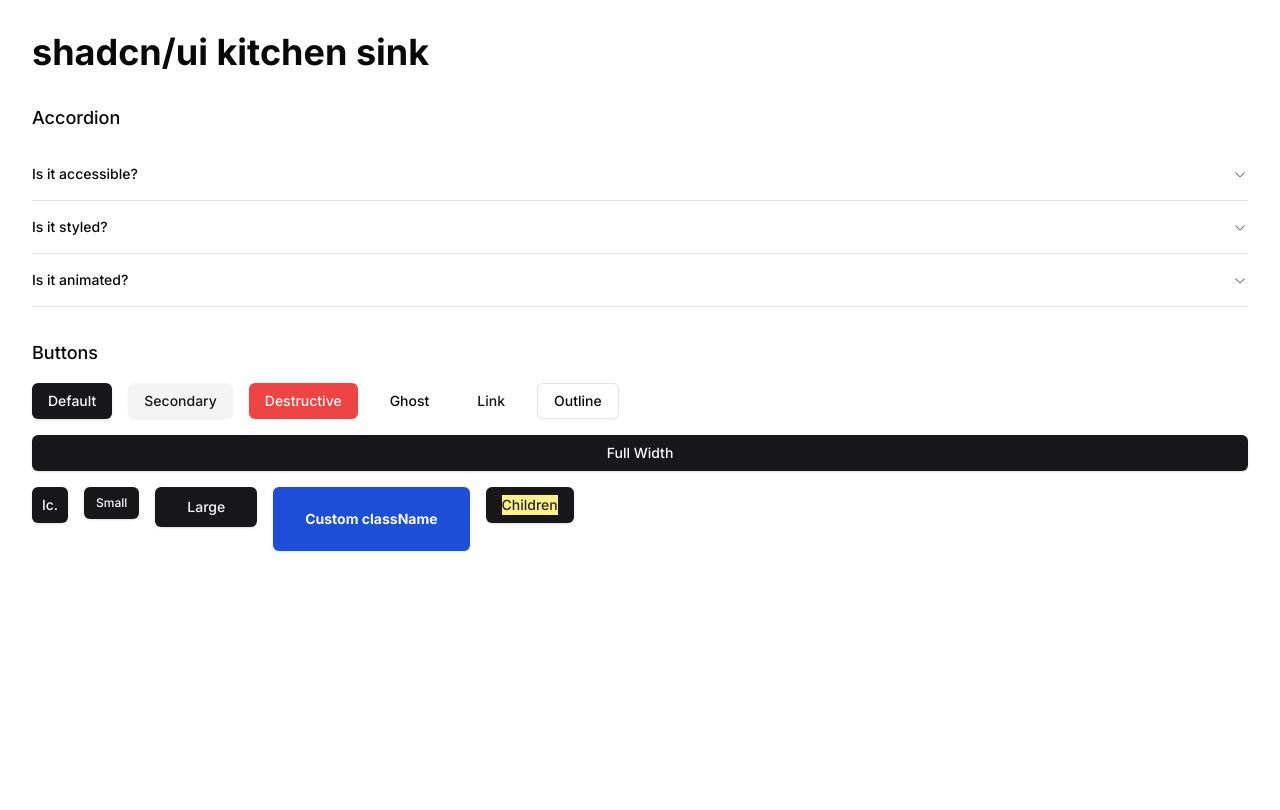
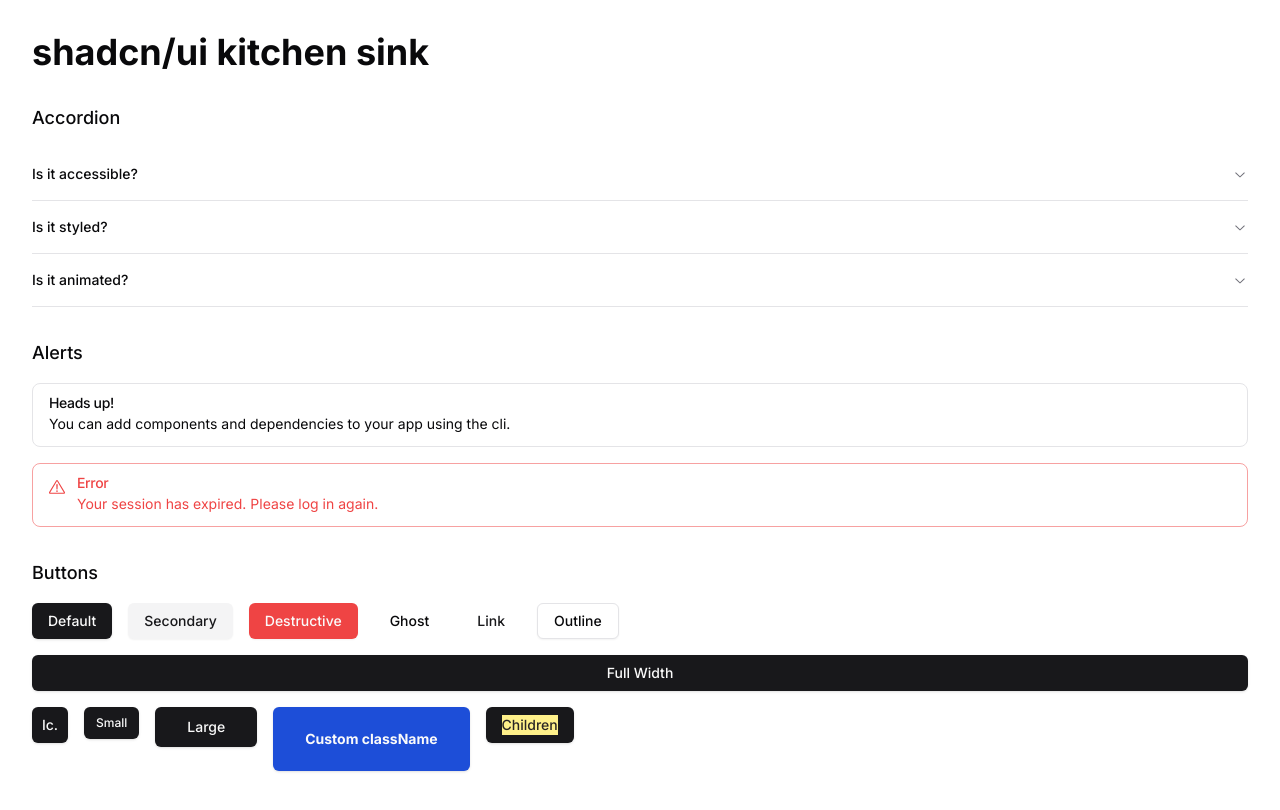
Before and after one commit to willbamford/shadcn-ui-kitchen-sink, a Next.js app: page / in a window 1280 px wide. Shown: the top 810 px of the page. Built offline with nearby package versions, Linux system fonts and the light colour scheme.

Commit message:
Add alerts

```diff
--- a/src/app/page.tsx
+++ b/src/app/page.tsx
@@ -1,19 +1,35 @@
-import { Button } from "@/components/ui/button";
 import {
   Accordion,
   AccordionContent,
   AccordionItem,
   AccordionTrigger,
 } from "@/components/ui/accordion";
+import { Alert, AlertDescription, AlertTitle } from "@/components/ui/alert";
+import { Button } from "@/components/ui/button";
+
+import { ExclamationTriangleIcon } from "@radix-ui/react-icons";
+
+const Section = ({
+  children,
+  title,
+}: {
+  children: React.ReactNode;
+  title: string;
+}) => {
+  return (
+    <section className="mb-8">
+      <h2 className="text-lg font-medium mb-4">{title}</h2>
+      {children}
+    </section>
+  );
+};
 
 export default function Home() {
   return (
     <main className="p-8">
       <h1 className="text-4xl font-bold mb-8">shadcn/ui kitchen sink</h1>
 
-      <section className="mb-8">
-        <h2 className="text-lg font-medium mb-4">Accordion</h2>
-
+      <Section title="Accordion">
         <Accordion type="single" collapsible className="w-full">
           <AccordionItem value="item-1">
             <AccordionTrigger>Is it accessible?</AccordionTrigger>
@@ -36,10 +52,26 @@
             </AccordionContent>
           </AccordionItem>
         </Accordion>
-      </section>
+      </Section>
 
-      <section className="mb-8">
-        <h2 className="text-lg font-medium mb-4">Buttons</h2>
+      <Section title="Alerts">
+        <Alert className="mb-4">
+          <AlertTitle>Heads up!</AlertTitle>
+          <AlertDescription>
+            You can add components and dependencies to your app using the cli.
+          </AlertDescription>
+        </Alert>
+
+        <Alert variant="destructive">
+          <ExclamationTriangleIcon className="h-4 w-4" />
+          <AlertTitle>Error</AlertTitle>
+          <AlertDescription>
+            Your session has expired. Please log in again.
+          </AlertDescription>
+        </Alert>
+      </Section>
+
+      <Section title="Buttons">
         <div className="flex gap-4 flex-wrap">
           <Button variant="default">Default</Button>
           <Button variant="secondary">Secondary</Button>
@@ -58,7 +90,7 @@
             <div className="bg-yellow-200 text-stone-800">Children</div>
           </Button>
         </div>
-      </section>
+      </Section>
     </main>
   );
 }
--- /dev/null
+++ b/src/components/ui/alert.tsx
@@ -0,0 +1,59 @@
+import * as React from "react"
+import { cva, type VariantProps } from "class-variance-authority"
+
+import { cn } from "@/lib/utils"
+
+const alertVariants = cva(
+  "relative w-full rounded-lg border px-4 py-3 text-sm [&>svg+div]:translate-y-[-3px] [&>svg]:absolute [&>svg]:left-4 [&>svg]:top-4 [&>svg]:text-foreground [&>svg~*]:pl-7",
+  {
+    variants: {
+      variant: {
+        default: "bg-background text-foreground",
+        destructive:
+          "border-destructive/50 text-destructive dark:border-destructive [&>svg]:text-destructive",
+      },
+    },
+    defaultVariants: {
+      variant: "default",
+    },
+  }
+)
+
+const Alert = React.forwardRef<
+  HTMLDivElement,
+  React.HTMLAttributes<HTMLDivElement> & VariantProps<typeof alertVariants>
+>(({ className, variant, ...props }, ref) => (
+  <div
+    ref={ref}
+    role="alert"
+    className={cn(alertVariants({ variant }), className)}
+    {...props}
+  />
+))
+Alert.displayName = "Alert"
+
+const AlertTitle = React.forwardRef<
+  HTMLParagraphElement,
+  React.HTMLAttributes<HTMLHeadingElement>
+>(({ className, ...props }, ref) => (
+  <h5
+    ref={ref}
+    className={cn("mb-1 font-medium leading-none tracking-tight", className)}
+    {...props}
+  />
+))
+AlertTitle.displayName = "AlertTitle"
+
+const AlertDescription = React.forwardRef<
+  HTMLParagraphElement,
+  React.HTMLAttributes<HTMLParagraphElement>
+>(({ className, ...props }, ref) => (
+  <div
+    ref={ref}
+    className={cn("text-sm [&_p]:leading-relaxed", className)}
+    {...props}
+  />
+))
+AlertDescription.displayName = "AlertDescription"
+
+export { Alert, AlertTitle, AlertDescription }
```
